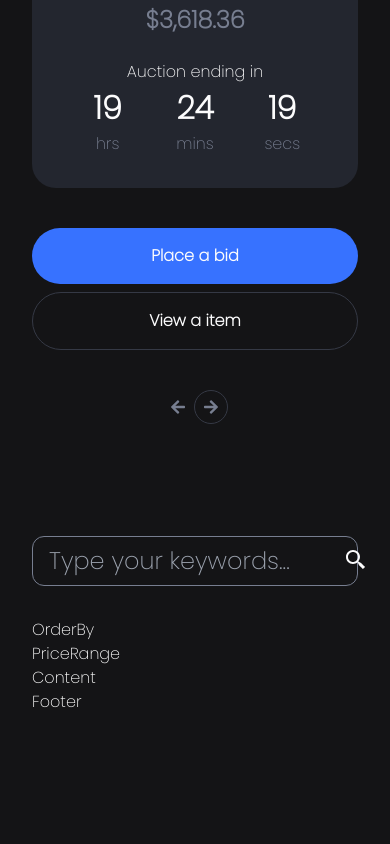
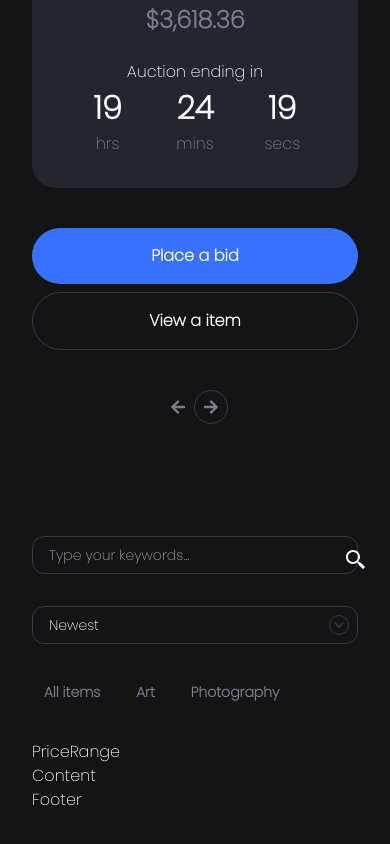
Before and after one commit to sjcrippa/nfpaisanos_challenge, a Next.js app: page / in a window 390 px wide. Shown: the part 1060-1904 px from the top of the page. Before the commit the page ends 1806 px from the top, so only its background shows below. Built offline with nearby package versions, Linux system fonts and the light colour scheme.

Commit message:
adding order by filters with responsive design

```diff
--- a/package.json
+++ b/package.json
@@ -9,6 +9,8 @@
     "lint": "next lint"
   },
   "dependencies": {
+    "@headlessui/react": "^1.7.17",
+    "@heroicons/react": "^2.0.18",
     "@types/node": "20.6.3",
     "@types/react": "18.2.22",
     "@types/react-dom": "18.2.7",
--- a/src/components/auction/auction.tsx
+++ b/src/components/auction/auction.tsx
@@ -66,7 +66,7 @@ function Auction() {
               <button className='mt-2 w-full border border-neutral3 rounded-full px-6 py-4 font-bold'>View a item</button>
             </section>
 
-            <section className='flex justify-center md:flex md:gap-2'>
+            <section className='flex justify-center md:flex md:justify-normal md:gap-2'>
               <button className='p-2 text-neutral4'>
                 <FaArrowLeft />
               </button>
--- a/src/components/filters/orderBy.tsx
+++ b/src/components/filters/orderBy.tsx
@@ -1,9 +1,62 @@
-function OrderBy(){
+'use client'
+
+import { Fragment } from 'react'
+import { Menu, Transition } from '@headlessui/react'
+import { ChevronDownIcon } from '@heroicons/react/20/solid'
+
+function classNames(...classes: string[]) {
+  return classes.filter(Boolean).join(' ')
+}
+
+function OrderBy() {
   return (
-    <>
-      <h1 className="text-light">OrderBy</h1>
-    </>
+    <Menu as="div" className="flex flex-col md:flex md:flex-row w-full">
+      <div className='w-full'>
+        <Menu.Button className="flex justify-between w-full md:w-48 rounded-xl bg-white px-4 pr-2 py-2 text-sm border border-neutral3 text-neutral8">
+          Newest
+          <ChevronDownIcon className="flex justify-end text-neutral3 border border-neutral3 rounded-full h-5 w-5" aria-hidden="true" />
+        </Menu.Button>
+      </div>
+
+      <div className='mt-8 mb-8 flex md:flex md:justify-end md:mt-0 md:mb-0 md:w-full gap-3 font-bold text-sm'>
+        <button className='px-3 py-[6px] rounded-full text-neutral4 focus:bg-neutral8 focus-within:text-neutral2'>
+          <span>All items</span>
+        </button>
+        <button className='px-3 py-[6px] rounded-full text-neutral4 focus:bg-neutral8 focus-within:text-neutral2'>
+          <span>Art</span>
+        </button>
+        <button className='px-3 py-[6px] rounded-full text-neutral4 focus:bg-neutral8 focus-within:text-neutral2'>
+          <span>Photography</span>
+        </button>
+      </div>
+
+      <Transition
+        as={Fragment}
+        enter="transition ease-out duration-100"
+        enterFrom="transform opacity-0 scale-95"
+        enterTo="transform opacity-100 scale-100"
+        leave="transition ease-in duration-75"
+        leaveFrom="transform opacity-100 scale-100"
+        leaveTo="transform opacity-0 scale-95"
+      >
+        <Menu.Items className="absolute mt-10 z-10 w-56 origin-right bg-white shadow-lg focus:outline-none backdrop-blur-lg border border-neutral3 rounded-xl">
+          <div className="py-1">
+            <Menu.Item>
+              {({ active }) => (
+                <a
+                  href="#"
+                  className={classNames(
+                    active ? 'bg-gray-100 text-neutral8' : 'text-neutral8',
+                    'block px-4 py-2 text-sm'
+                  )}
+                >Oldest</a>
+              )}
+            </Menu.Item>
+          </div>
+        </Menu.Items>
+      </Transition>
+    </Menu>
   )
 }
 
-export default OrderBy;
+export default OrderBy
--- a/src/components/search/search.tsx
+++ b/src/components/search/search.tsx
@@ -5,7 +5,7 @@ function Search() {
     <>
       <section className='mb-8'>
         <form action="" className='flex justify-between'>
-          <input className='text-2xl font-medium w-full bg-dark text-neutral8 border border-neutral4 rounded-xl pl-4 py-2 md:border-0 md:pl-0 md:decoration-0' type="text" name="search" placeholder='Type your keywords...' />
+          <input className='text-sm md:text-2xl font-medium w-full bg-dark text-neutral8 border border-neutral3 rounded-xl pl-4 py-2 md:border-0 md:pl-0 md:decoration-0' type="text" name="search" placeholder='Type your keywords...' />
           <button className='p-3 rounded-full absolute translate-x-[300px] md:bg-primary1 md:translate-x-0 md:relative md:p-4' type='submit'>
             <span className='text-neutral8 text-2xl md:text-base'>
               <BiSearchAlt2 />
```
Also changed, not shown: 1 other file (tests, documents, lock files or other folders).
